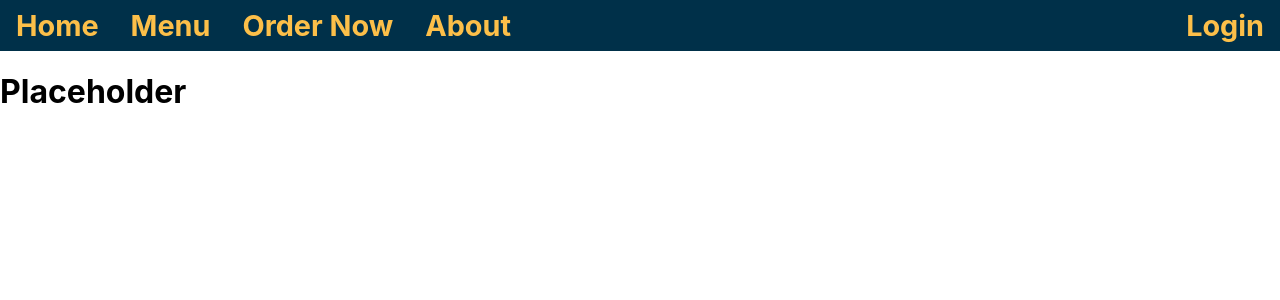
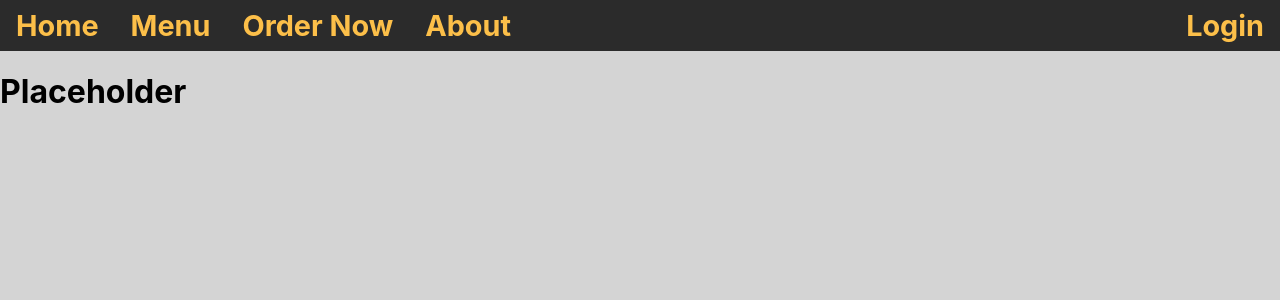
Before and after one commit to Gnorbi951/restaurant-frontend, a React (Create React App) app: page / in a window 1280 px wide. Shown: the top 300 px of the page. Built offline with nearby package versions, Linux system fonts and the light colour scheme.

Commit message:
Recolor Navbar

```diff
--- a/src/Components/NavBar.js
+++ b/src/Components/NavBar.js
@@ -47,7 +47,7 @@ const NavBarLink = styled(Link)`
 `;
 
 const NavBarContainer = styled.div`
-    background-color: #003049;
+    background-color: #2b2b2b;
     display: flex;
     width: 100%;
 `;
--- a/src/index.css
+++ b/src/index.css
@@ -5,6 +5,7 @@ body {
     sans-serif;
   -webkit-font-smoothing: antialiased;
   -moz-osx-font-smoothing: grayscale;
+  background-color: #D4D4D4;
 }
 
 code {
```
